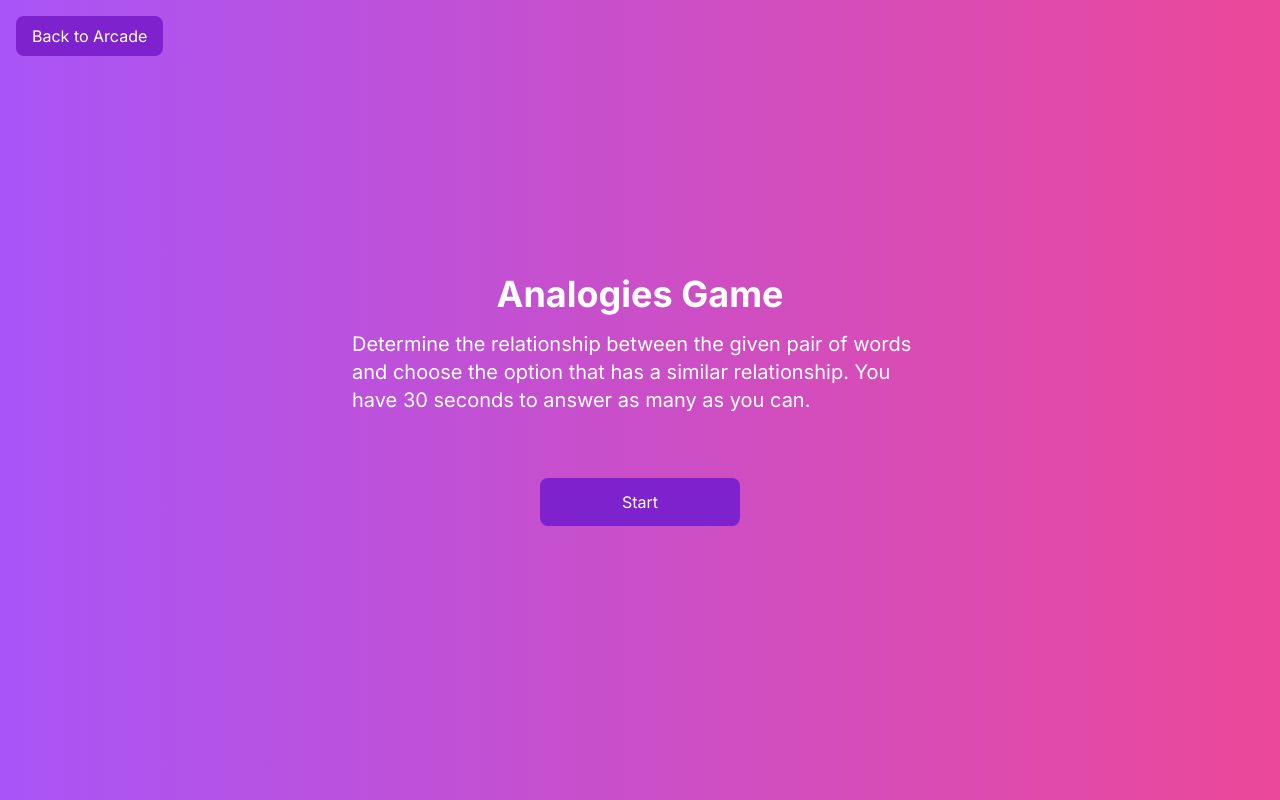
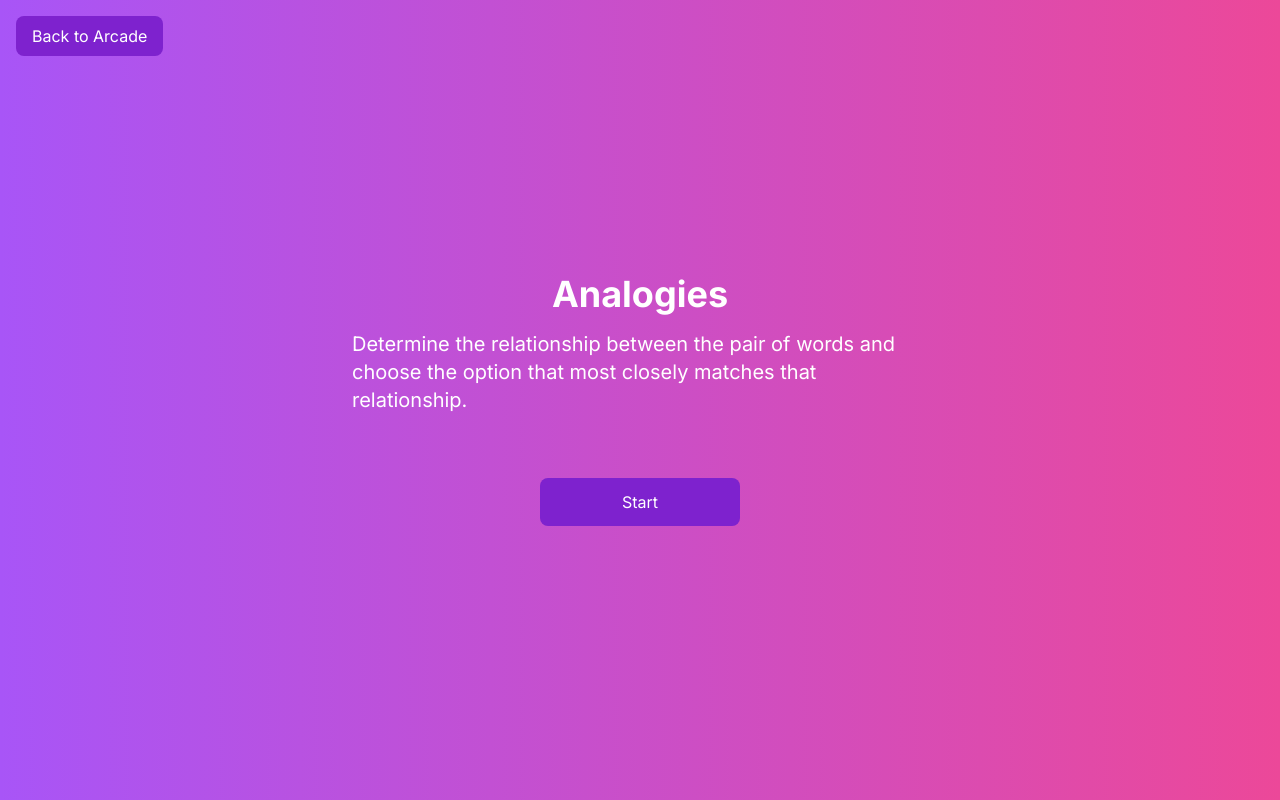
Before and after one commit to daltyboy11/wordcade, a Next.js app: page /games/analogies in a window 1280 px wide. Built offline with nearby package versions, Linux system fonts and the light colour scheme.

Commit message:
change model, clea up some copy

```diff
--- a/app/games/analogies/page.tsx
+++ b/app/games/analogies/page.tsx
@@ -29,11 +29,10 @@ export default function Analogies() {
       {(currentState === 'pregame' ||
         (currentState === 'loading-ingame' && previousState === 'pregame')) && (
         <div className="text-center">
-          <h1 className="text-4xl font-bold mb-4">Analogies Game</h1>
+          <h1 className="text-4xl font-bold mb-4">Analogies</h1>
           <p className="text-xl mb-8 max-w-xl mx-auto text-left">
-            Determine the relationship between the given pair of words and
-            choose the option that has a similar relationship. You have 30
-            seconds to answer as many as you can.
+            Determine the relationship between the pair of words and choose the
+            option that most closely matches that relationship.
           </p>
           <Button
             onClick={startGame}
--- a/app/games/antonyms/page.tsx
+++ b/app/games/antonyms/page.tsx
@@ -29,10 +29,9 @@ export default function Antonyms() {
       {(currentState === 'pregame' ||
         (currentState === 'loading-ingame' && previousState === 'pregame')) && (
         <div className="text-center">
-          <h1 className="text-4xl font-bold mb-4">Antonyms Game</h1>
+          <h1 className="text-4xl font-bold mb-4">Antonyms</h1>
           <p className="text-xl mb-8 max-w-xl mx-auto text-left">
-            Choose the correct antonym for each word. You have 30 seconds to
-            answer as many as you can.
+            Find the antonym (opposite) for each word.
           </p>
           <Button
             onClick={startGame}
--- a/app/games/fake-words/page.tsx
+++ b/app/games/fake-words/page.tsx
@@ -29,10 +29,9 @@ export default function FakeWords() {
       {(currentState === 'pregame' ||
         (currentState === 'loading-ingame' && previousState === 'pregame')) && (
         <div className="text-center">
-          <h1 className="text-4xl font-bold mb-4">Fake Words Game</h1>
+          <h1 className="text-4xl font-bold mb-4">Fake Words</h1>
           <p className="text-xl mb-8 max-w-xl mx-auto text-left">
-            Determine if the word and its definition are real or fake. You have
-            30 seconds to answer as many as you can.
+            Determine if the word is real or fake.
           </p>
           <Button
             onClick={startGame}
--- a/app/games/synonyms/page.tsx
+++ b/app/games/synonyms/page.tsx
@@ -29,10 +29,9 @@ export default function Synonyms() {
       {(currentState === 'pregame' ||
         (currentState === 'loading-ingame' && previousState === 'pregame')) && (
         <div className="text-center">
-          <h1 className="text-4xl font-bold mb-4">Synonyms Game</h1>
+          <h1 className="text-4xl font-bold mb-4">Synonyms</h1>
           <p className="text-xl mb-8 max-w-xl mx-auto text-left">
-            Choose the correct synonym for each word. You have 30 seconds to
-            answer as many as you can.
+            Find the synonym for each word.
           </p>
           <Button
             onClick={startGame}
--- a/app/games/who-said-it/page.tsx
+++ b/app/games/who-said-it/page.tsx
@@ -31,8 +31,7 @@ export default function WhoSaidIt() {
         <div className="text-center">
           <h1 className="text-4xl font-bold mb-4">Who Said It?</h1>
           <p className="text-xl mb-8 max-w-xl mx-auto text-left">
-            Guess the quote author. You have 30 seconds to answer as many as you
-            can.
+            Guess the author of the quote.
           </p>
           <Button
             onClick={startGame}
--- a/app/games/word-scramble/page.tsx
+++ b/app/games/word-scramble/page.tsx
@@ -65,10 +65,9 @@ export default function WordScramble() {
       {(currentState === 'pregame' ||
         (currentState === 'loading-ingame' && previousState === 'pregame')) && (
         <div className="text-center">
-          <h1 className="text-4xl font-bold mb-4">Word Scramble Game</h1>
+          <h1 className="text-4xl font-bold mb-4">Word Scramble</h1>
           <p className="text-xl mb-8 max-w-xl mx-auto text-left">
-            Unscramble the word by clicking on the tiles. You have 30 seconds to
-            unscramble as many words as you can.
+            Unscramble the word by clicking on the tiles.
           </p>
           <Button
             onClick={startGame}
--- a/lib/data/data-fetcher.ts
+++ b/lib/data/data-fetcher.ts
@@ -75,7 +75,8 @@ class ClaudeDataFetcher implements GameDataFetcher {
   async fetch<T extends Game>(game: T): Promise<GameQuestion[T][]> {
     const message = await this.api.messages.create({
       max_tokens: 4096,
-      model: 'claude-3-haiku-20240307',
+      model: 'claude-3-5-sonnet-20240620',
+      temperature: 0.85,
       system: systemPrompt,
       messages: [{ role: 'user', content: maperoni[game] }],
     });
--- a/lib/data/prompts.ts
+++ b/lib/data/prompts.ts
@@ -58,7 +58,7 @@ The exact data schema will be specified unambiguously in the prompts
 `;
 
 export const analogiesPrompt = `
-Generate an array of 12 questions for the analogies minigame. Your response should be a valid JSON array, and nothing else.
+Generate an array of 10 questions for the analogies minigame. Your response should be a valid JSON array, and nothing else.
 Elements in the array conform to this schema
 \`\`\`
 {
@@ -100,7 +100,7 @@ An example:
 }
 \`\`\`
 
-Make the elements in the array progressively more difficult, starting with an easy difficulty and ending with an intermediate / moderate difficulty.
+The correct option should obviously fit the relationship, and the incorrect options should not. Don't make the choices ambiguous.
 `;
 
 export const antonymsPrompt = `
@@ -125,7 +125,7 @@ An example
 }
 \`\`\`
 
-Make the elements in the array progressively more difficult, starting with an easy difficulty and ending with an intermediate / moderate difficulty.
+Make the elements in the array progressively more difficult, starting with an easy difficulty and ending with a hard difficulty. Hard difficulty should mean that the word is complex or lesser known, or that the antonym is complex or lesser known.
 `;
 
 export const fakeWordsPrompt = `
```
